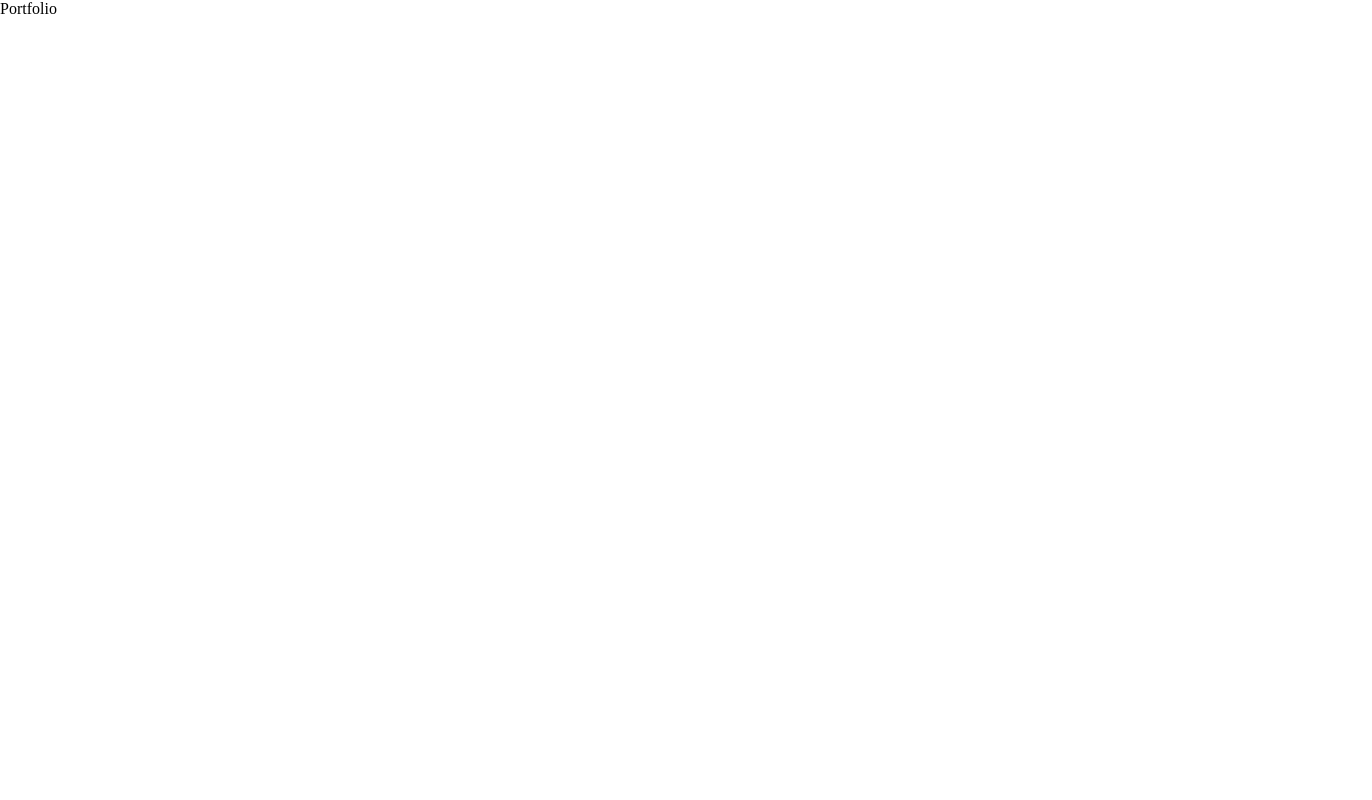
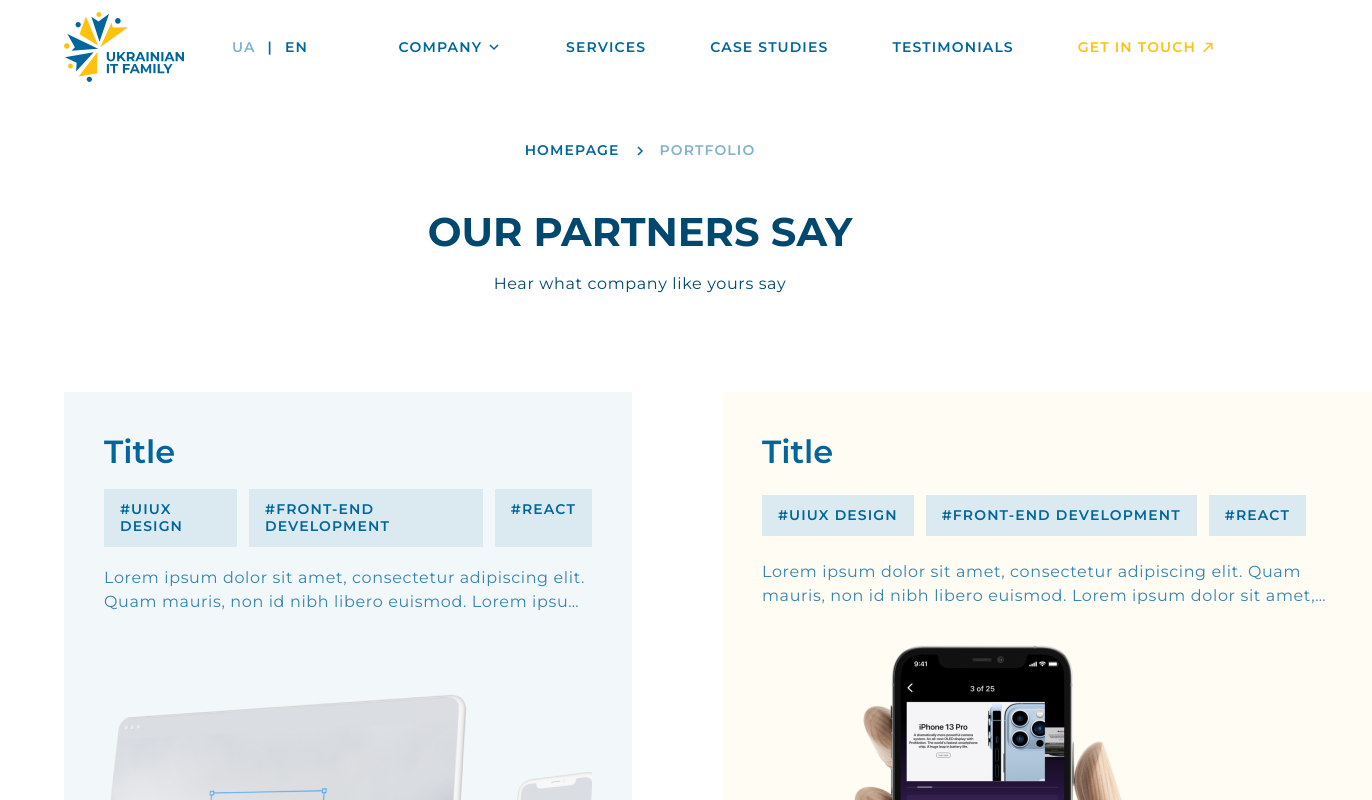
Before and after one commit to Antonster/ukrainian-it.family, a Next.js app: page /portfolio in a window 1280 px wide. Shown: the top 800 px of the page, 1372 px wide, since content can reach past the window. Built offline with nearby package versions, Linux system fonts and the light colour scheme.

Commit message:
feat: portfolio page

```diff
--- a/src/constants/index.js
+++ b/src/constants/index.js
@@ -168,6 +168,38 @@ export const portfolioListData = [
   },
   {
     id: '4',
+    name: 'Title',
+    tags: ['UIUX Design', 'Front-end Development', 'react'],
+    description:
+      'Lorem ipsum dolor sit amet, consectetur adipiscing elit. Quam mauris, non id nibh libero euismod. Lorem ipsum dolor sit amet, consectetur adipiscing elit. Quam mauris, non id nibh libero euismod.',
+    image: '/static/images/portfolio-test-1.png',
+  },
+  {
+    id: '5',
+    name: 'Title',
+    tags: ['UIUX Design', 'Front-end Development', 'react'],
+    description:
+      'Lorem ipsum dolor sit amet, consectetur adipiscing elit. Quam mauris, non id nibh libero euismod. Lorem ipsum dolor sit amet, consectetur adipiscing elit. Quam mauris, non id nibh libero euismod.',
+    image: '/static/images/portfolio-test-1.png',
+  },
+  {
+    id: '6',
+    name: 'Title',
+    tags: ['UIUX Design', 'Front-end Development', 'react'],
+    description:
+      'Lorem ipsum dolor sit amet, consectetur adipiscing elit. Quam mauris, non id nibh libero euismod. Lorem ipsum dolor sit amet, consectetur adipiscing elit. Quam mauris, non id nibh libero euismod.',
+    image: '/static/images/portfolio-test-2.png',
+  },
+  {
+    id: '7',
+    name: 'Title',
+    tags: ['UIUX Design', 'Front-end Development', 'react'],
+    description:
+      'Lorem ipsum dolor sit amet, consectetur adipiscing elit. Quam mauris, non id nibh libero euismod. Lorem ipsum dolor sit amet, consectetur adipiscing elit. Quam mauris, non id nibh libero euismod.',
+    image: '/static/images/portfolio-test-2.png',
+  },
+  {
+    id: '8',
     name: 'Title',
     tags: ['UIUX Design', 'Front-end Development', 'react'],
     description:
--- a/src/pages/portfolio/index.jsx
+++ b/src/pages/portfolio/index.jsx
@@ -1,6 +1,42 @@
+import Breadcrumbs from '@components/breadcrumbs';
+import Footer from '@components/footer';
+import Header from '@components/header';
+import Layout from '@components/layout';
+import PortfolioList from '@components/Portfolio-list';
+import TitleSectionWrapper from '@components/title-section-wrapper';
+import { portfolioListData } from '@constants/index';
+import styles from '@styles/pages/portfolio.module.scss';
 import Head from 'next/head';
-import Image from 'next/image';
+import { useMemo } from 'react';
 
-const Portfolio = () => <div>Portfolio</div>;
+const Portfolio = () => {
+  const crumbs = useMemo(() => [{ link: '/', text: 'Homepage' }, 'Portfolio'], []);
+
+  return (
+    <div className={styles.container}>
+      <Head>
+        <title>Portfolio | Ukrainian-IT.Family</title>
+        <meta name="description" content="" />
+      </Head>
+
+      <Header />
+
+      <Layout>
+        <Breadcrumbs crumbs={crumbs} centered />
+      </Layout>
+
+      <Layout>
+        <TitleSectionWrapper
+          title="Our partners say"
+          description="Hear what company like yours say"
+        >
+          <PortfolioList data={portfolioListData} />
+        </TitleSectionWrapper>
+      </Layout>
+
+      <Footer />
+    </div>
+  );
+};
 
 export default Portfolio;
--- /dev/null
+++ b/src/styles/pages/portfolio.module.scss
@@ -0,0 +1,3 @@
+.container {
+  position: relative;
+}
```
